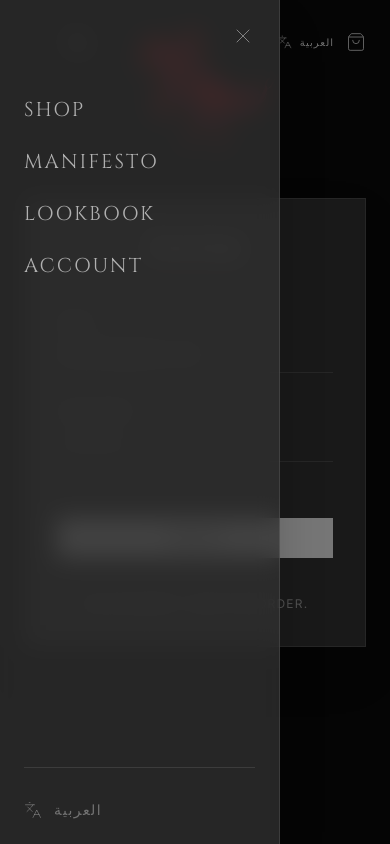
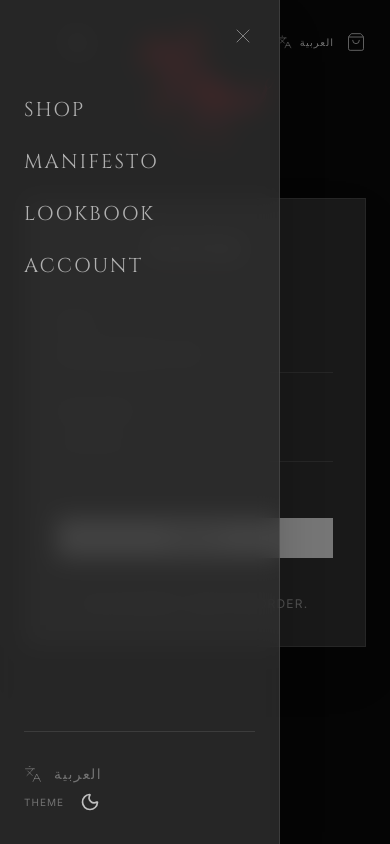
Before and after one commit to ad4mjulie/alter-brand, a Next.js app: page /en/account in a window 390 px wide. Both pictures are taken after a click on the button 34 px from the left and 42 px from the top of the page. Built offline with nearby package versions, Linux system fonts and the light colour scheme; no server answers.

Commit message:
fix: move theme toggle to side menu for mobile accessibility and refine styling

```diff
--- a/src/components/layout/Navigation.tsx
+++ b/src/components/layout/Navigation.tsx
@@ -144,6 +144,10 @@ export default function Navigation({ lang, dict, user }: { lang: string, dict: a
                                     <Languages size={18} strokeWidth={1} />
                                     {lang === 'en' ? 'العربية' : 'English'}
                                 </Link>
+                                <div className="flex items-center gap-2 text-brand-silver/50">
+                                    <span className="text-[10px] uppercase tracking-widest">Theme</span>
+                                    <ThemeToggle />
+                                </div>
                             </div>
                         </motion.div>
                     </>
--- a/src/components/ui/ThemeToggle.tsx
+++ b/src/components/ui/ThemeToggle.tsx
@@ -18,7 +18,7 @@ export default function ThemeToggle() {
     return (
         <button
             onClick={toggleTheme}
-            className="relative p-2 rounded-full hover:bg-white/5 transition-colors group"
+            className="relative p-2 rounded-full hover:bg-[var(--panel-border)] transition-colors group"
             aria-label="Toggle theme"
         >
             <AnimatePresence mode="wait" initial={false}>
```
